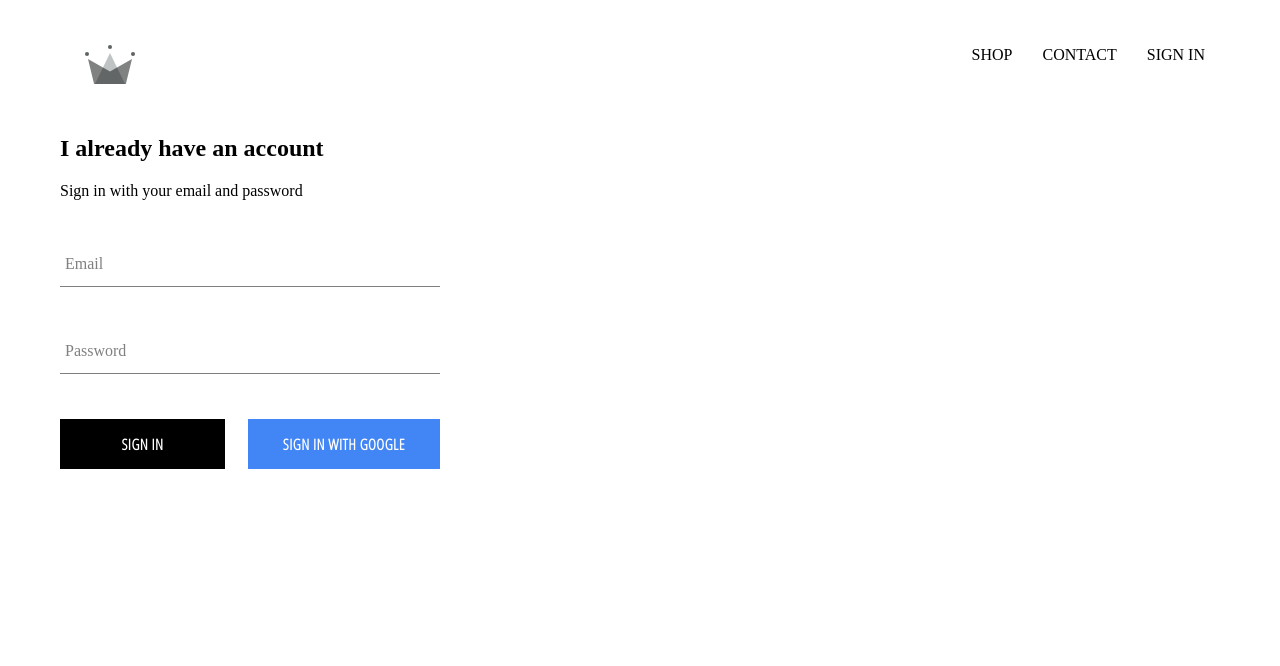
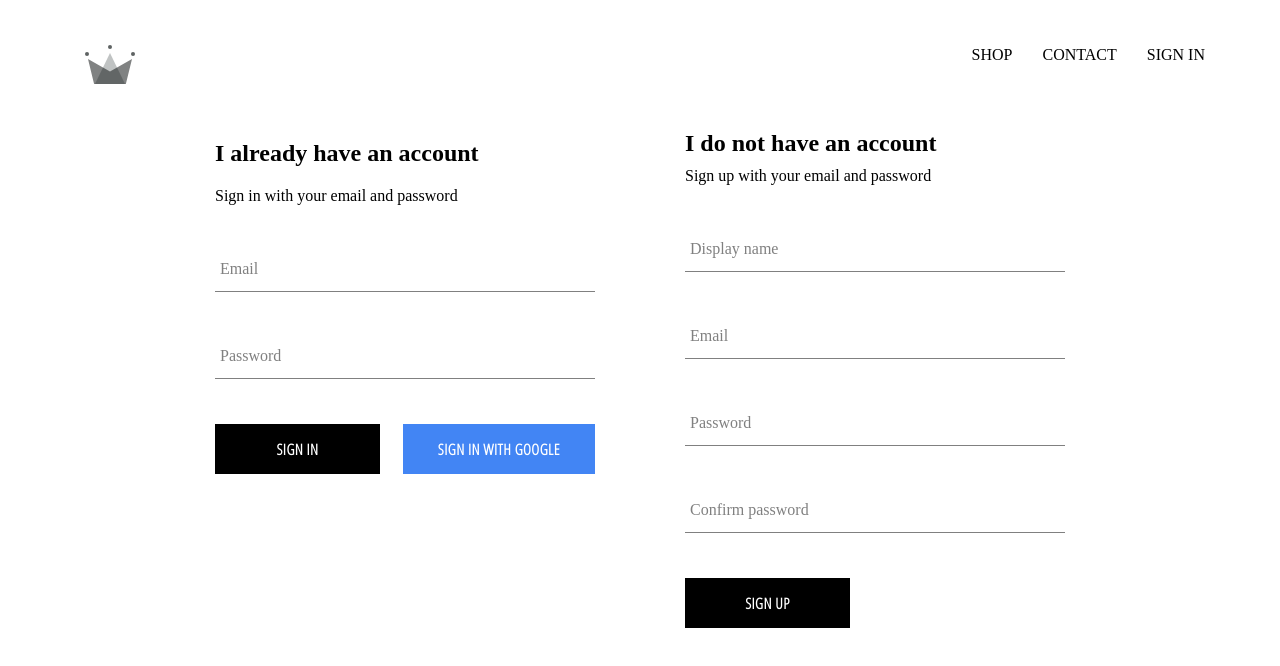
Before and after one commit to MensAaAa/e-commerce-react, a React (Create React App) app: page /signin in a window 1280 px wide. Shown: the top 666 px of the page. Built offline with nearby package versions, Linux system fonts and the light colour scheme; no server answers.

Commit message:
Implemented firebase utils, included ability to store auth users into our firestore db.

```diff
--- a/src/App.js
+++ b/src/App.js
@@ -1,42 +1,55 @@
-import React from 'react';
-import { Switch, Route } from 'react-router-dom';
-import './App.css';
+import React from "react";
+import { Switch, Route } from "react-router-dom";
+import "./App.css";
 
-import HomePage from './pages/homepage/homepage.component';
-import ShopPage from './pages/shop/shop.component';
-import Header from './components/header/header.component';
-import SignInAndSignUpPage from './pages/sign-in-and-sign-up/sign-in-and-sign-up.component';
-import { auth } from './firebase/firebase.utils';
+import HomePage from "./pages/homepage/homepage.component";
+import ShopPage from "./pages/shop/shop.component";
+import Header from "./components/header/header.component";
+import SignInAndSignUpPage from "./pages/sign-in-and-sign-up/sign-in-and-sign-up.component";
+import { auth, createUserProfileDocument } from "./firebase/firebase.utils";
 
 class App extends React.PureComponent {
   constructor() {
     super();
 
     this.state = {
-      currentUser: null,
-    }
+      currentUser: null
+    };
   }
 
   unsubscribeFromAuth = null;
 
   componentDidMount() {
-    auth.onAuthStateChanged(user => {
-      this.setState({ currentUser: user })
-    })
+    this.unsubscribeFromAuth = auth.onAuthStateChanged(async userAuth => {
+      if (userAuth) {
+        const userRef = await createUserProfileDocument(userAuth);
+
+        userRef.onSnapshot(snapShot => {
+          this.setState({
+            currentUser: {
+              id: snapShot.id,
+              ...snapShot.data()
+            }
+          });
+        });
+      } else {
+        this.setState({ currentUser: userAuth });
+      }
+    });
   }
 
   componentWillUnmount() {
     this.unsubscribeFromAuth();
   }
 
-   render() {
+  render() {
     return (
       <div className="App">
         <Header currentUser={this.state.currentUser} />
         <Switch>
-          <Route exact path='/' component={HomePage} />
-          <Route path='/shop' component={ShopPage} />
-          <Route path='/signin' component={SignInAndSignUpPage} />
+          <Route exact path="/" component={HomePage} />
+          <Route path="/shop" component={ShopPage} />
+          <Route path="/signin" component={SignInAndSignUpPage} />
         </Switch>
       </div>
     );
--- /dev/null
+++ b/src/components/sign-up/sign-up.component.jsx
@@ -0,0 +1,101 @@
+import React from "react";
+
+import FormInput from "../form-input/form-input.component";
+import CustomButton from "../custom-button/custom-button.component";
+
+import { auth, createUserProfileDocument } from "../../firebase/firebase.utils";
+
+import "./sign-up.styles.scss";
+
+class SignUp extends React.Component {
+  constructor() {
+    super();
+
+    this.state = {
+      displayName: "",
+      email: "",
+      password: "",
+      confirmPassword: ""
+    };
+  }
+
+  handleSubmit = async event => {
+    event.preventDefault();
+
+    const { displayName, email, password, confirmPassword } = this.state;
+    if (password !== confirmPassword) {
+      alert("Password don not match");
+      return;
+    }
+
+    try {
+      const { user } = await auth.createUserWithEmailAndPassword(
+        email,
+        password
+      );
+
+      await createUserProfileDocument(user, {displayName});
+
+      this.setState({
+        displayName: "",
+        email: "",
+        password: "",
+        confirmPassword: ""
+      });
+    } catch (error) {
+      console.error(error);
+    }
+  };
+
+  handleChange = event => {
+		const { name, value } = event.target;
+    this.setState({ [name]: value });
+  };
+
+  render() {
+		const { displayName, email, password, confirmPassword } = this.state;
+    return (
+      <div className="sign-up">
+        <h2 className="title">I do not have an account</h2>
+        <span>Sign up with your email and password</span>
+        <form onSubmit={this.handleSubmit} className="sign-up-form">
+          <FormInput
+            type="text"
+            name="displayName"
+            value={displayName}
+            handleChange={this.handleChange}
+            label="Display name"
+            required
+          />
+          <FormInput
+            type="email"
+            name="email"
+            value={email}
+            handleChange={this.handleChange}
+            label="Email"
+            required
+          />
+          <FormInput
+            type="password"
+            name="password"
+            value={password}
+            handleChange={this.handleChange}
+            label="Password"
+            required
+          />
+          <FormInput
+            type="password"
+            name="confirmPassword"
+            value={confirmPassword}
+            handleChange={this.handleChange}
+            label="Confirm password"
+            required
+          />
+          <CustomButton type="submit">SIGN UP</CustomButton>
+        </form>
+      </div>
+    );
+  }
+}
+
+export default SignUp;
--- /dev/null
+++ b/src/components/sign-up/sign-up.styles.scss
@@ -0,0 +1,9 @@
+.sign-up {
+    display: flex;
+    flex-direction: column;
+    width: 380px;
+
+    .title {
+        margin: 10px 0;
+    }
+}
--- a/src/firebase/firebase.utils.js
+++ b/src/firebase/firebase.utils.js
@@ -13,13 +13,38 @@
   measurementId: "G-J45H21TPSG"
 };
 
+export const createUserProfileDocument = async (userAuth, additionalData) => {
+  if (!userAuth) return;
+
+  const userRef = firestore.doc(`users/${userAuth.uid}`);
+  const snapShot = await userRef.get();
+
+  if (!snapShot.exists) {
+    const { displayName, email } = userAuth;
+    const createdAt = new Date();
+
+    try {
+      await userRef.set({
+        displayName,
+        email,
+        createdAt,
+        ...additionalData
+      })
+    } catch (error) {
+      console.log(error);
+    }
+  }
+
+  return userRef;
+};
+
 firebase.initializeApp(config);
 
 export const auth = firebase.auth();
 export const firestore = firebase.firestore();
 
 const provider = new firebase.auth.GoogleAuthProvider();
-provider.setCustomParameters({ prompt: 'select_account'});
+provider.setCustomParameters({ prompt: "select_account" });
 export const signInWithGoogle = () => auth.signInWithPopup(provider);
 
 export default firebase;
--- a/src/pages/sign-in-and-sign-up/sign-in-and-sign-up.component.jsx
+++ b/src/pages/sign-in-and-sign-up/sign-in-and-sign-up.component.jsx
@@ -1,12 +1,14 @@
 import React from "react";
 
 import SignIn from "../../components/sign-in/sign-in.component";
+import SignUp from "../../components/sign-up/sign-up.component";
 
 import "./sign-in-and-sign-up.styles.scss";
 
 const SignInAndSignUpPage = () => (
   <div className="sign-in-and-sign-up">
     <SignIn />
+    <SignUp />
   </div>
 );
 
--- a/src/pages/sign-in-and-sign-up/sign-in-and-sign-up.styles.scss
+++ b/src/pages/sign-in-and-sign-up/sign-in-and-sign-up.styles.scss
@@ -0,0 +1,6 @@
+.sign-in-and-sign-up {
+    width: 850px;
+    display: flex;
+    justify-content: space-between;
+    margin: 30px auto;
+}
```
